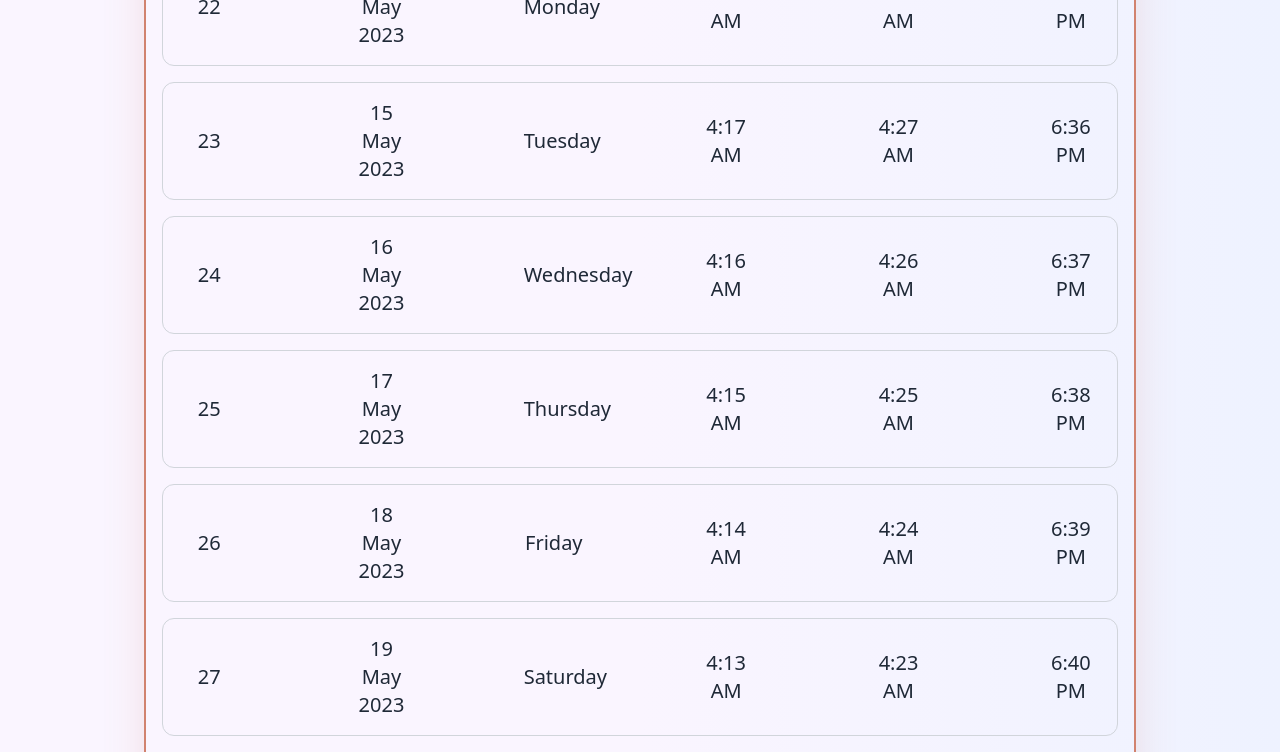
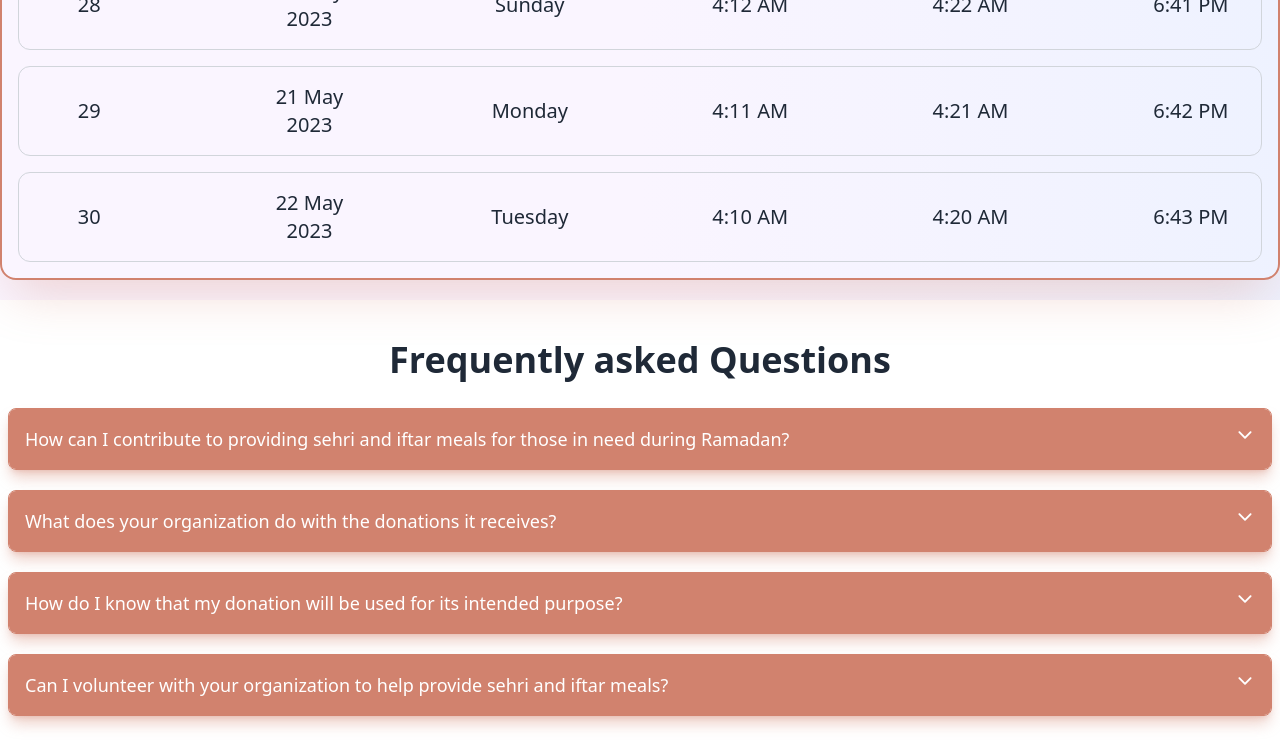
Before and after one commit to rownokmahbub/RamadanKarim, a Next.js app: page / in a window 1280 px wide. Shown: the part 3899-4651 px from the top of the page. Built offline with nearby package versions, Linux system fonts and the light colour scheme.

Commit message:
update for macos

```diff
--- a/components/Calender.js
+++ b/components/Calender.js
@@ -3,8 +3,8 @@ import {CgCalendarDates} from 'react-icons/cg'
 const Calender = () => {
 
   return (
-    <div className='container mx-auto py-10   xl:flex-col gap-3 bg-gradient-to-r from-purple-50 via-purple-50 to-indigo-50 hidden xl:flex'>
-        <div className="grid grid-cols-6 gap-28 items-center text-xl capitalize font-normal w-full px-4 py-4 rounded-xl border border-gray-300 bg-primary
+    <div className='  xl:flex-col gap-3 bg-gradient-to-r from-purple-50 via-purple-50 to-indigo-50 hidden xl:flex'>
+        <div className=" container mx-auto py-4 my-4 grid grid-cols-6 gap-28 items-center text-xl capitalize font-normal w-full px-4 rounded-xl border border-gray-300 bg-primary
          text-white dark:bg-primary-50 hover:bg-primary dark:hover:bg-primary-50 text-center hover:text-white  ">
             <p>Roja no</p>
             <p>Month</p>
@@ -14,7 +14,7 @@ const Calender = () => {
             <p>Fajar Time</p>
         </div>
 
-      <div className="border-2 border-primary dark:border-primary-50 px-4 py-4 flex flex-col gap-4 rounded-2xl shadow-2xl shadow-primary/30 dark:shadow-primary-50/30 mb-5">
+      <div className=" container mx-auto border-2 border-primary dark:border-primary-50 px-4 py-4 flex flex-col gap-4 rounded-2xl shadow-2xl shadow-primary/30 dark:shadow-primary-50/30 mb-5">
       <div className="grid grid-cols-6 gap-28 items-center text-xl capitalize font-normal w-full px-4 py-4 rounded-xl border border-gray-300 hover:bg-primary dark:hover:bg-primary-50 text-center hover:text-white  ">
         <p>01</p>
         <p>23 Apr 2023</p>
@@ -105,7 +105,7 @@ const Calender = () => {
     </div>
       </div>
 
-      <div className="border-2 border-primary dark:border-primary-50 px-4 py-4 flex flex-col gap-4 rounded-2xl shadow-2xl shadow-primary/30 dark:shadow-primary-50/30 my-5">
+      <div className=" container mx-auto border-2 border-primary dark:border-primary-50 px-4 py-4 flex flex-col gap-4 rounded-2xl shadow-2xl shadow-primary/30 dark:shadow-primary-50/30 my-5">
       <div className="grid grid-cols-6 gap-28 items-center text-xl capitalize font-normal w-full px-4 py-4 rounded-xl border border-gray-300 hover:bg-primary dark:hover:bg-primary-50 text-center hover:text-white  ">
         <p>11</p>
         <p>03 May 2023</p>
@@ -191,7 +191,7 @@ const Calender = () => {
         <p>6:33 PM</p>
     </div>
         </div>
-        <div className="border-2 border-primary dark:border-primary-50 px-4 py-4 flex flex-col gap-4 rounded-2xl shadow-2xl shadow-primary/30 dark:shadow-primary-50/30 my-5">
+        <div className="container mx-auto border-2 border-primary dark:border-primary-50 px-4 py-4 flex flex-col gap-4 rounded-2xl shadow-2xl shadow-primary/30 dark:shadow-primary-50/30 my-5">
         <div className="grid grid-cols-6 gap-28 items-center text-xl capitalize font-normal w-full px-4 py-4 rounded-xl border border-gray-300 hover:bg-primary dark:hover:bg-primary-50 text-center hover:text-white  ">
         <p>21</p>
         <p>13 May 2023</p>
--- a/components/Faq.js
+++ b/components/Faq.js
@@ -3,8 +3,8 @@ import { IoIosArrowDown } from 'react-icons/io'
 
 export default function Faq() {
   return (
-    <div className="container">
-      <div className="mx-auto w-full  rounded-3xl bg-white p-2 py-10">
+    <div className="">
+      <div className="container mx-auto w-full  rounded-3xl bg-white p-2 py-10">
         <p className='text-center text-2xl md:text-4xl font-semibold mb-7'>Frequently asked Questions</p>
         <Disclosure >
           {({ open }) => (
--- a/components/Hero_01.js
+++ b/components/Hero_01.js
@@ -16,8 +16,8 @@ const Hero_01 = () => {
   }
 
   return (
-    <div className=" mx-auto bg-gradient-to-r from-indigo-50 via-purple-50 to-pink-50 py-10">
-      <div className="container gap-5 xl:justify-between px-2 md:px-20 py-16 rounded-3xl items-center flex flex-col xl:flex-row  ">
+    <div className=" bg-gradient-to-r from-indigo-50 via-purple-50 to-pink-50 py-10">
+      <div className="container mx-auto gap-5 xl:justify-between px-2 md:px-20 py-16 rounded-3xl items-center flex flex-col xl:flex-row  ">
       <div className="flex flex-col gap-10 md:flex-row justify-center md:justify-between items-center">
         <div className="flex flex-col gap-10  items-center md:items-start">
           <p className="text-3xl md:text-5xl lg:text-6xl font-semibold  text-center md:text-start">Celebrate <span className="text-primary dark:text-primary-50">Ramadan</span>  <br /> With Everyone</p>
--- a/components/Nav.js
+++ b/components/Nav.js
@@ -9,8 +9,8 @@ export const Nav = () => {
     const [isMenuOpen, setIsMenuOpen] = useState(false);
 
     return (
-      <div class="relative">
-        <div class="container mx-auto bg-white  py-2  flex items-center justify-between fixed top-0 left-0 right-0 z-40">
+      <div class="relative container mx-auto">
+        <div class=" bg-white md:px-20 w-full py-2  flex items-center justify-between fixed top-0 left-0 right-0 z-40">
           <Link
             href="/"
             aria-label="Company"
--- a/components/SignIn.js
+++ b/components/SignIn.js
@@ -9,9 +9,9 @@ const SignIn = () => {
     pass:Yup.string().max(20).min(6)
   })
   return (
-    <div className='container mx-auto md:h-screen flex flex-col xl:flex-row justify-between items-center bg-gradient-to-r from-indigo-50 via-purple-50 to-pink-50'>
+    <div className=' md:px-20 md:h-screen flex flex-col xl:flex-row justify-between items-center bg-gradient-to-r from-indigo-50 via-purple-50 to-pink-50'>
 
- <Formik
+ <Formik as='div' className='container mx-auto'
        initialValues={{
          fname: '',
          lname: '',
```
